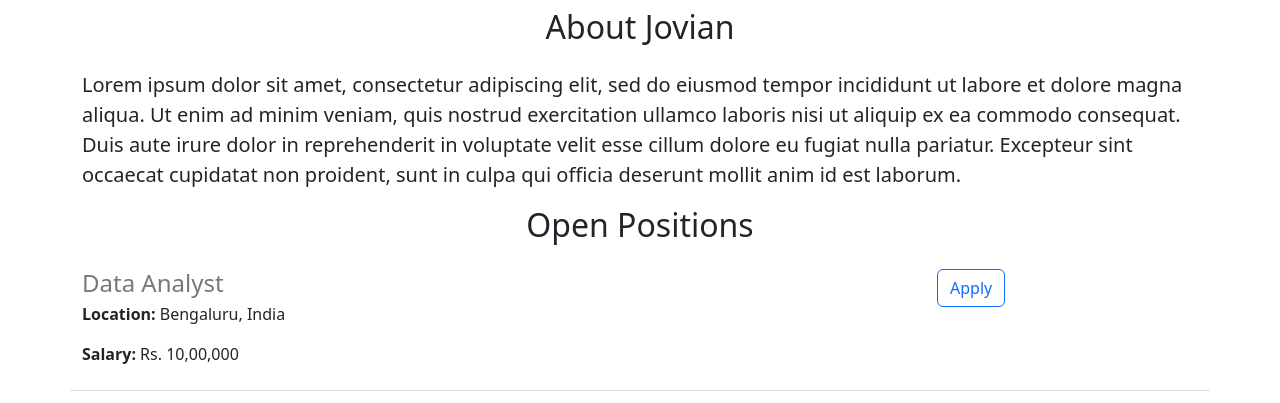
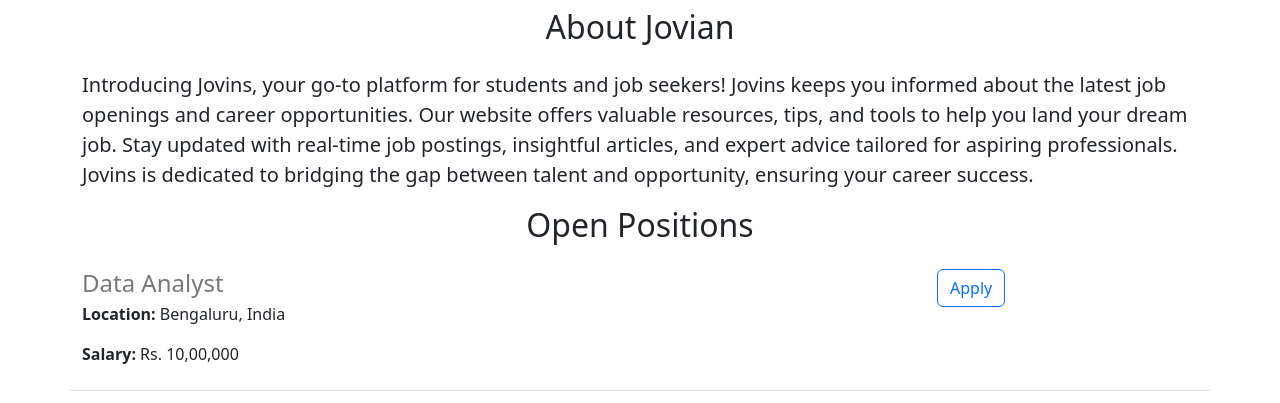
Before and after one commit to Niteshkumar7811/jovian-careers-website, a Flask app: page / in a window 1280 px wide. Shown: the part 440-843 px from the top of the page. Run offline with Flask 3, Linux system fonts and the light colour scheme.

Commit message:
mange some cahnges

```diff
--- a/templates/home.html
+++ b/templates/home.html
@@ -20,7 +20,7 @@
     <img class="img-fluid" id="banner" src="https://images.unsplash.com/photo-1455849318743-b2233052fcff?w=600&auto=format&fit=crop&q=60&ixlib=rb-4.0.3&ixid=M3wxMjA3fDB8MHxzZWFyY2h8NzJ8fGNhcmVlcnN8ZW58MHx8MHx8fDA%3D" alt="jovian_alt">
 
     <h2 class="text-center mt-2 mb-4">About {{ company_name }}</h2>
-    <p class="lead">Lorem ipsum dolor sit amet, consectetur adipiscing elit, sed do eiusmod tempor incididunt ut labore et dolore magna aliqua. Ut enim ad minim veniam, quis nostrud exercitation ullamco laboris nisi ut aliquip ex ea commodo consequat. Duis aute irure dolor in reprehenderit in voluptate velit esse cillum dolore eu fugiat nulla pariatur. Excepteur sint occaecat cupidatat non proident, sunt in culpa qui officia deserunt mollit anim id est laborum.</p>
+    <p class="lead">Introducing Jovins, your go-to platform for students and job seekers! Jovins keeps you informed about the latest job openings and career opportunities. Our website offers valuable resources, tips, and tools to help you land your dream job. Stay updated with real-time job postings, insightful articles, and expert advice tailored for aspiring professionals. Jovins is dedicated to bridging the gap between talent and opportunity, ensuring your career success.</p>
     <h2 class="text-center mt-2 mb-4">Open Positions</h2>
     <div>
       {% for job in jobs %}
```
